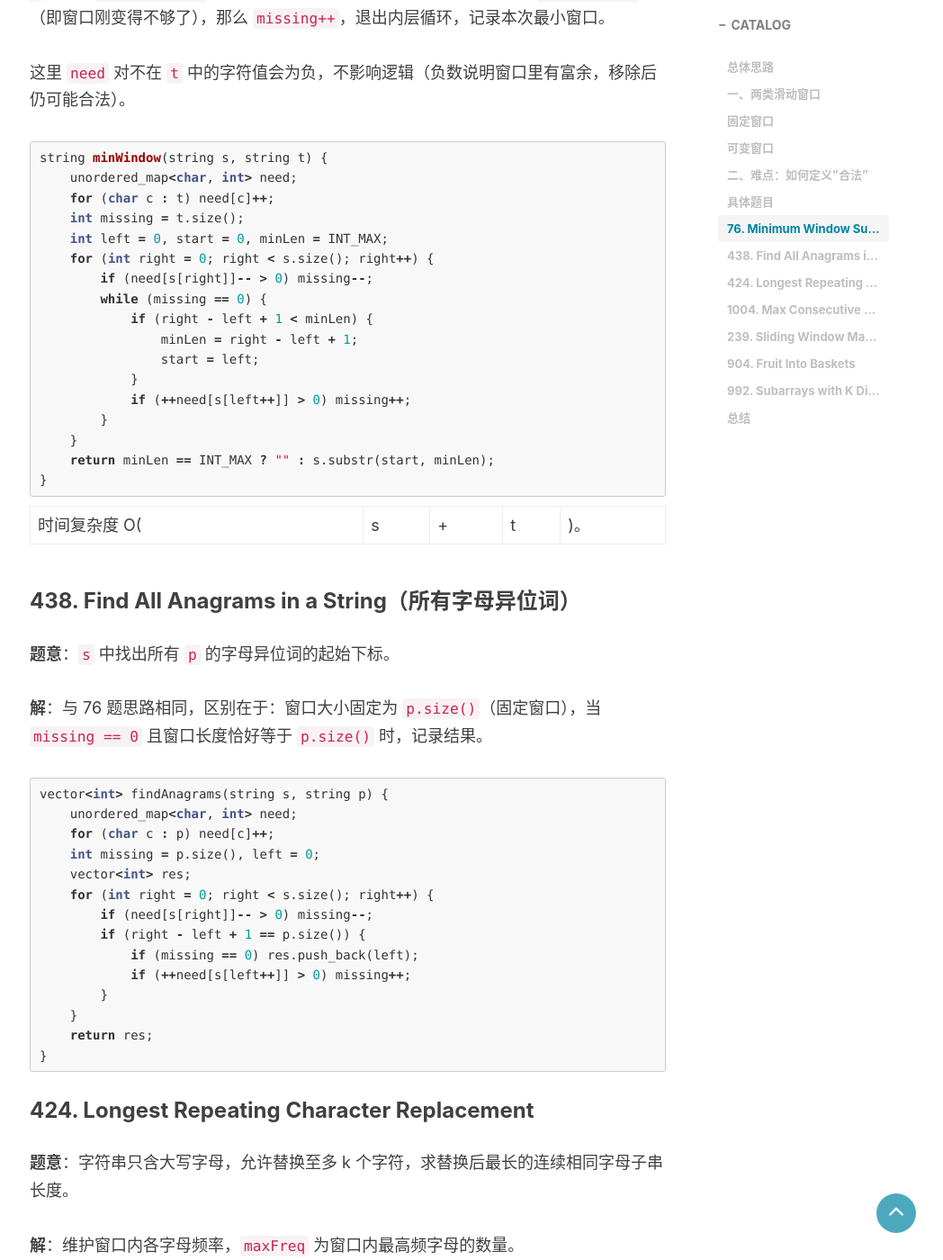
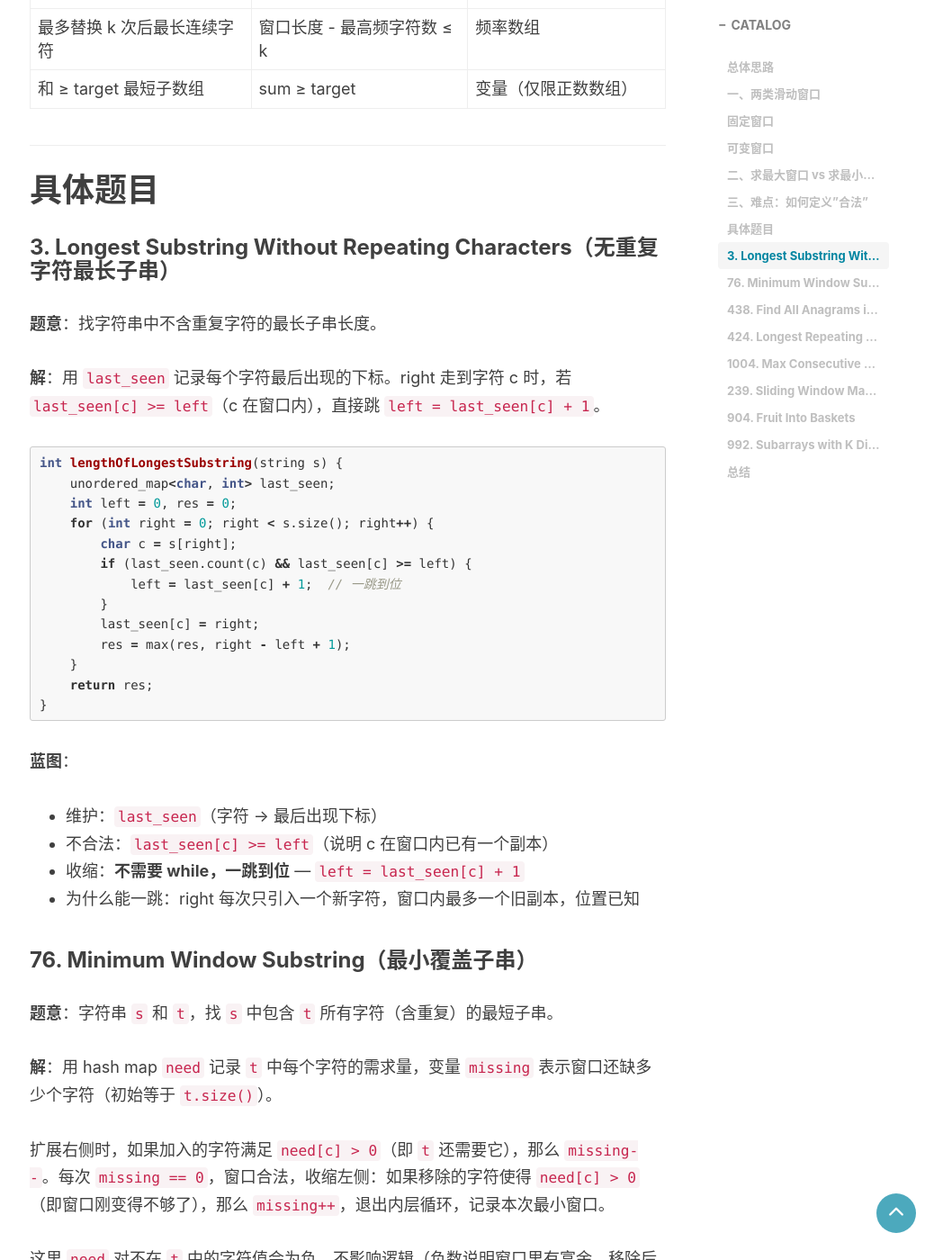
Before and after one commit to jingminglake/jingminglake.github.io, a Jekyll site: the page built from _posts/Leetcode/2026-06-09-Leetcode总结（二十一）.md, in a window 1280 px wide and 1400 px high, scrolled down 3320 px. Shown: the whole window at 90% size, without its empty margins (232-1280 px from the left). Built offline with Jekyll 4.4.1, drawn with Linux system fonts in a browser that asks for light colours; comment, search, counter and statistics services are not loaded; some of the changed text lies outside the part shown.

Commit message:
补充滑动窗口蓝图：LC 3题解、求最大vs求最小对比、各题蓝图卡片
Co-Authored-By: Claude Sonnet 4.6 <noreply@anthropic.com>
Claude-Session: https://claude.ai/code/session_01JBGctDJR7yAbnWK38fLwi9

````diff
--- a/_posts/Leetcode/2026-06-09-Leetcode总结（二十一）.md
+++ b/_posts/Leetcode/2026-06-09-Leetcode总结（二十一）.md
@@ -78,7 +78,20 @@ left 每次收缩不预设次数，移到窗口合法为止。用 if 只移一
 
 两条同时成立，left 和 right 才能都不回头。**遇到新题，第一步就是验证这道题是否满足单调性**，满足才能用滑动窗口，否则不能用（例如数组含负数时"和 ≥ target"就不满足）。
 
-## 二、难点：如何定义"合法"
+## 二、求最大窗口 vs 求最小窗口
+
+left 的触发时机，由"求最大"还是"求最小"决定，两者正好相反：
+
+| | 求最大窗口（如 1004） | 求最小窗口（如 LC 76） |
+|--|---------------------|----------------------|
+| left 移动时机 | 窗口**不合法**时 | 窗口**合法**时 |
+| left 停止条件 | 停到刚好合法 | 停到刚好不合法 |
+| left 的目标 | 找第一个合法位置 | 找最后一个合法位置（沿途记录答案） |
+| 记录答案时机 | while 收缩**之后**（合法时直接记） | while 收缩**过程中**（每步记录，取最小） |
+
+这是最容易写错的地方：求最小时，答案要在 while **里面**记录，不能在外面。
+
+## 三、难点：如何定义"合法"
 
 | 题目类型 | 合法条件 | 窗口内数据结构 |
 |---------|---------|--------------|
@@ -91,6 +104,34 @@ left 每次收缩不预设次数，移到窗口合法为止。用 if 只移一
 ---
 
 # 具体题目
+
+### 3. Longest Substring Without Repeating Characters（无重复字符最长子串）
+
+**题意**：找字符串中不含重复字符的最长子串长度。
+
+**解**：用 `last_seen` 记录每个字符最后出现的下标。right 走到字符 c 时，若 `last_seen[c] >= left`（c 在窗口内），直接跳 `left = last_seen[c] + 1`。
+
+```cpp
+int lengthOfLongestSubstring(string s) {
+    unordered_map<char, int> last_seen;
+    int left = 0, res = 0;
+    for (int right = 0; right < s.size(); right++) {
+        char c = s[right];
+        if (last_seen.count(c) && last_seen[c] >= left) {
+            left = last_seen[c] + 1;  // 一跳到位
+        }
+        last_seen[c] = right;
+        res = max(res, right - left + 1);
+    }
+    return res;
+}
+```
+
+**蓝图**：
+- 维护：`last_seen`（字符 → 最后出现下标）
+- 不合法：`last_seen[c] >= left`（说明 c 在窗口内已有一个副本）
+- 收缩：**不需要 while，一跳到位** — `left = last_seen[c] + 1`
+- 为什么能一跳：right 每次只引入一个新字符，窗口内最多一个旧副本，位置已知
 
 ### 76. Minimum Window Substring（最小覆盖子串）
 
@@ -123,6 +164,13 @@ string minWindow(string s, string t) {
 ```
 
 时间复杂度 O(|s| + |t|)。
+
+**蓝图**：
+- 维护：`need` map（字符 → 还差多少个）+ `missing`（总共还差多少）
+- 合法：`missing == 0`
+- right 进：`need[c]--`，若结果 `>= 0` 则 `missing--`（只有真正需要的字符才减 missing）
+- left 出：`need[c]++`，若结果 `> 0` 则 `missing++`（从"刚好够"变成"开始缺"才加 missing）
+- 记录答案：在 while 收缩**过程中**（求最小，沿途记录）
 
 ### 438. Find All Anagrams in a String（所有字母异位词）
 
@@ -192,6 +240,12 @@ int longestOnes(vector<int>& nums, int k) {
 ```
 
 注意此题和第二篇中的 487 题（k=1）是同一类型，1004 是泛化版本。
+
+**蓝图**：
+- 维护：`zeros`（窗口内 0 的个数）
+- 不合法：`zeros > k`
+- 收缩：while（right 只引入 1 个 0，但消除它要扫过中间若干个 1，位置未知）
+- 记录答案：while 收缩**之后**（求最大，合法时直接记）
 
 ### 239. Sliding Window Maximum（滑动窗口最大值）
 
@@ -276,9 +330,10 @@ int subarraysWithKDistinct(vector<int>& A, int k) {
 
 滑动窗口的本质是：用 left/right 两个指针在 O(N) 时间内遍历所有"有意义"的子数组，通过维护窗口状态来避免重复计算。
 
-三个核心问题：
+四个核心问题：
 1. **窗口内维护什么**：频率 map、计数器、单调队列……
-2. **何时收缩 left**：窗口不合法时
-3. **何时记录答案**：合法时（求最长）or 刚变不合法前（求最短）
+2. **何时收缩 left**：求最大时在不合法时动；求最小时在合法时动（两者相反）
+3. **何时记录答案**：求最大 → while 外记录；求最小 → while 内记录
+4. **while 还是一跳**：right 引入的违规位置已知且恰好一个 → 一跳到位；否则 → while
 
 进阶方向：单调队列是滑动窗口的重要补充，用于 O(1) 查询窗口内最大/最小值（239 题），在动态规划优化中也有应用（见后续总结）。
````
Also changed, not shown: agents/leetcode/PROGRESS.md (+17 -9 lines).
